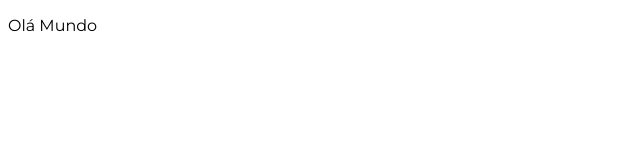
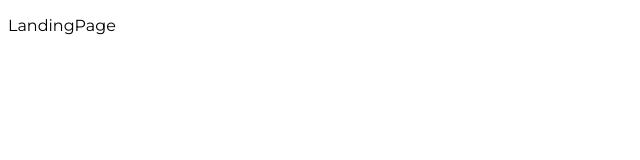
Before and after one commit to OtavioVB/OVB.Demos.Ecommerce, a React (Create React App) app in the folder frontend/: page / in a window 1280 px wide. Shown: the top 160 px of the page, without its empty margins (0-640 px from the left). Built offline with nearby package versions, Linux system fonts and the light colour scheme.

Commit message:
feat: `add react router dom`

```diff
--- a/frontend/package.json
+++ b/frontend/package.json
@@ -8,6 +8,7 @@
     "@testing-library/user-event": "^13.5.0",
     "react": "^18.2.0",
     "react-dom": "^18.2.0",
+    "react-router-dom": "^6.9.0",
     "react-scripts": "5.0.1",
     "web-vitals": "^2.1.4"
   },
--- a/frontend/src/App.js
+++ b/frontend/src/App.js
@@ -1,5 +1,14 @@
-
+import {BrowserRouter as Router, Route, Routes} from 'react-router-dom'
+import NotFound from './routes/NotFound/NotFound.js';
+import LandingPage from './routes/LandingPage/LandingPage.js';
 
 export default function App(){
-    return (<p>Olá Mundo</p>);
+    return (
+        <Router>
+            <Routes>
+                <Route exact path="/" caseSensitive={false} element={<LandingPage/>}></Route>
+                <Route path="*" element={<NotFound/>}/>
+            </Routes>
+        </Router>
+    );
 }
--- /dev/null
+++ b/frontend/src/routes/LandingPage/LandingPage.js
@@ -0,0 +1,5 @@
+import './LandingPage.css';
+
+export default function LandingPage(){
+    return (<p>LandingPage</p>);
+}
--- /dev/null
+++ b/frontend/src/routes/NotFound/NotFound.js
@@ -0,0 +1,5 @@
+import './NotFound.css';
+
+export default function NotFound(){
+    return (<p>ERROR 404</p>);
+}
```
Also changed, not shown: frontend/src/routes/LandingPage/LandingPage.css (added), frontend/src/routes/NotFound/NotFound.css (added), 1 other file (tests, documents, lock files or other folders).
